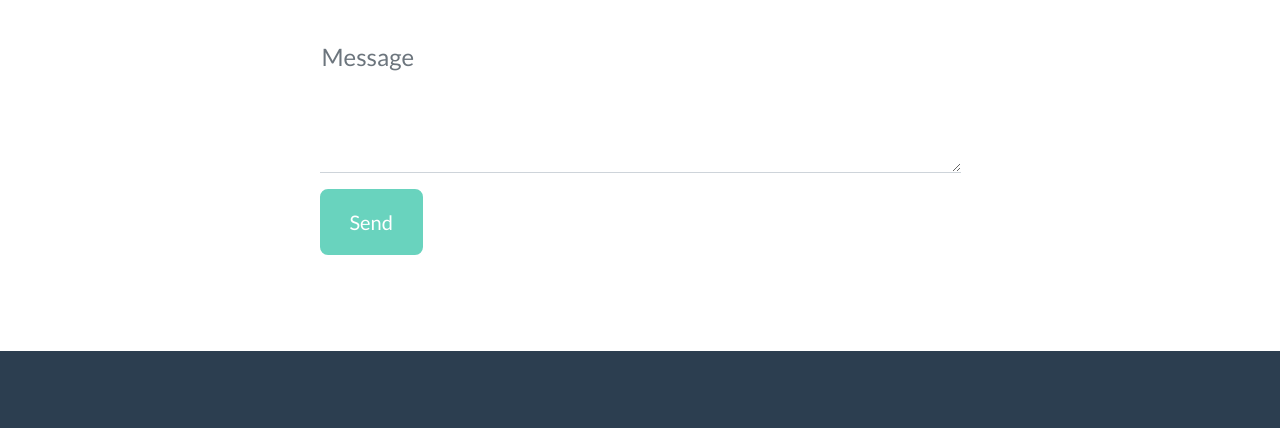
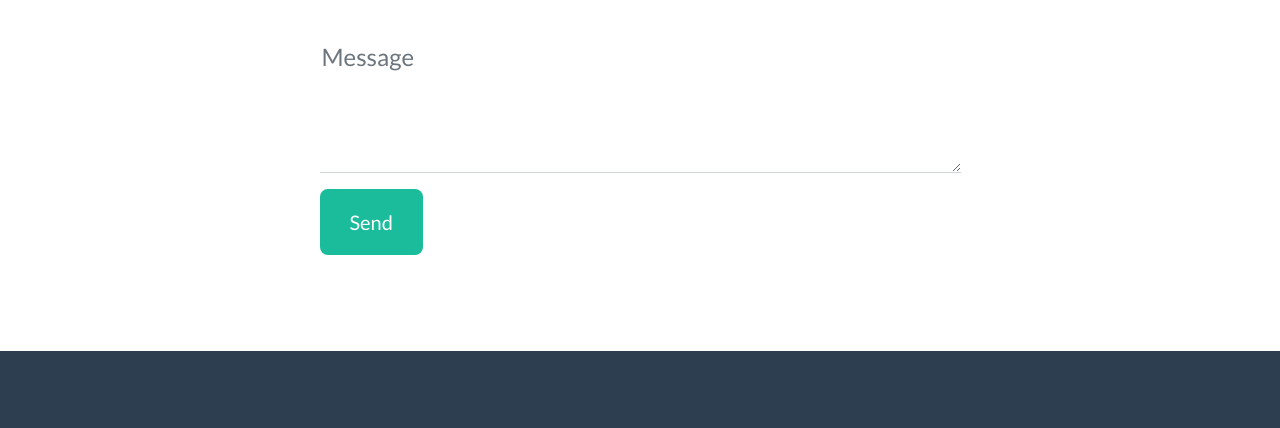
Before and after one commit to heinsyen/portfolio, a plain HTML site: page index.html in a window 1280 px wide. Shown: the part 2822-3250 px from the top of the page. Drawn offline with nearby package versions, Linux system fonts and the light colour scheme.

Commit message:
test update

```diff
--- a/index.html
+++ b/index.html
@@ -214,7 +214,7 @@
                             <!-- an error submitting the form-->
                             <div class="d-none" id="submitErrorMessage"><div class="text-center text-danger mb-3">Error sending message!</div></div>
                             <!-- Submit Button-->
-                            <button class="btn btn-primary btn-xl disabled" id="submitButton" type="submit">Send</button>
+                            <button class="btn btn-primary btn-xl enabled" id="submitButton" type="submit">Send</button>
                         </form>
                     </div>
                 </div>
```
